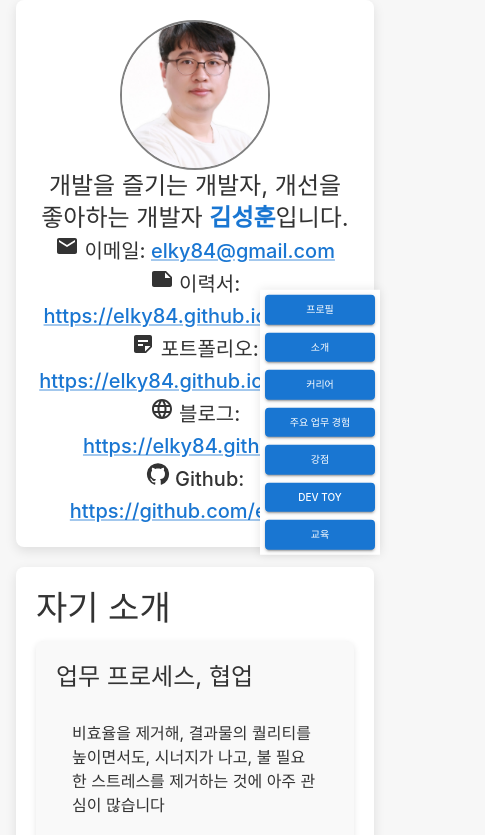
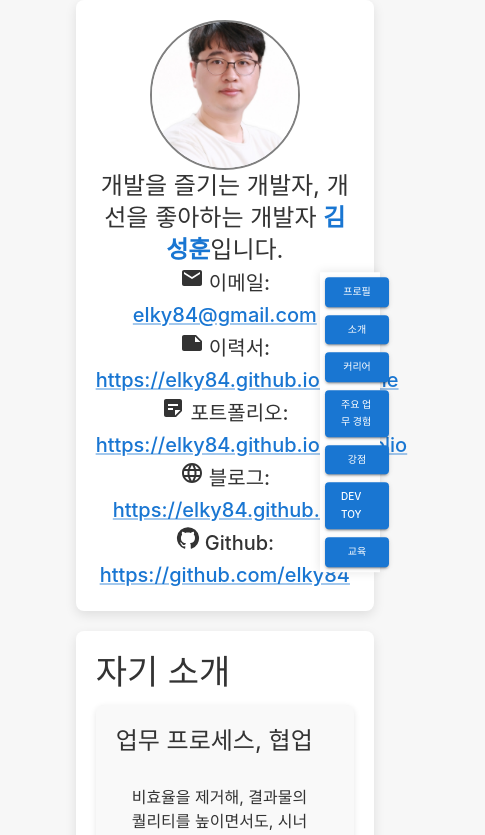
Before and after one commit to elky84/resume, a React (Create React App) app: page / in a window 390 px wide. Shown: the top 835 px of the page, 485 px wide, since content can reach past the window. Built offline with nearby package versions, Linux system fonts and the light colour scheme.

Commit message:
사이드 바 모바일 대응

```diff
--- a/src/App.tsx
+++ b/src/App.tsx
@@ -1,7 +1,7 @@
 import React, { useRef } from 'react';
 import { useReactToPrint } from 'react-to-print';
 import { ThemeProvider, createTheme } from '@mui/material/styles';
-import { Button, Container, CssBaseline } from '@mui/material';
+import { Button, Container, CssBaseline, Grid } from '@mui/material'; // Grid 추가
 import Profile from './components/Profile';
 import Introduction from './components/Introduction';
 import Strengths from './components/Strengths';
@@ -58,7 +58,12 @@ const App: React.FC = () => {
     <ThemeProvider theme={theme}>
       <CssBaseline />
       <Container>
+        {/* Grid 컴포넌트를 사용하여 Sidebar를 옆에 붙임 */}
+        <Grid container>
+          <Grid item xs={2} md={1}>
             <SideBar />
+          </Grid>
+          <Grid item xs={10} md={11}>
             <div ref={componentRef}>
               <div id="profile"><Profile /></div>
               <div id="introduction"><Introduction /></div>
@@ -71,6 +76,8 @@ const App: React.FC = () => {
             <Button onClick={handlePrint} variant="contained" color="primary">
               Print to PDF
             </Button>
+          </Grid>
+        </Grid>
       </Container>
     </ThemeProvider>
   );
--- a/src/components/SideBar.tsx
+++ b/src/components/SideBar.tsx
@@ -14,6 +14,9 @@ const Sidebar: React.FC = () => {
         boxShadow: '0 0 10px rgba(0,0,0,0.1)',
         zIndex: 1000,
         width: '120px',
+        '@media (max-width: 600px)': {
+          width: '60px',
+        },
       }}
     >
       <Button href="#profile" variant="contained" color="primary" fullWidth sx={{ mb: 1, fontSize: '10px' }}>
```
Lines whose indentation alone changed are shown as unchanged.
